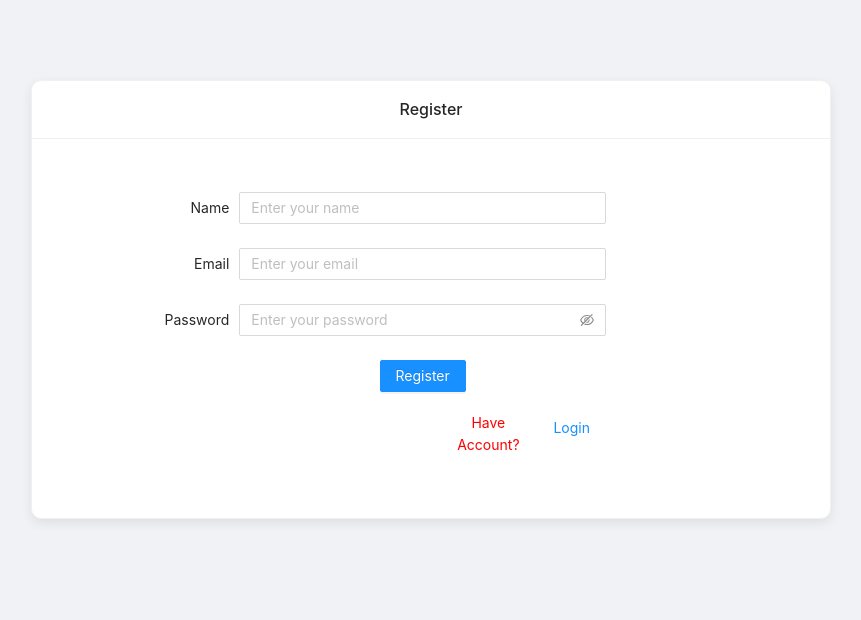
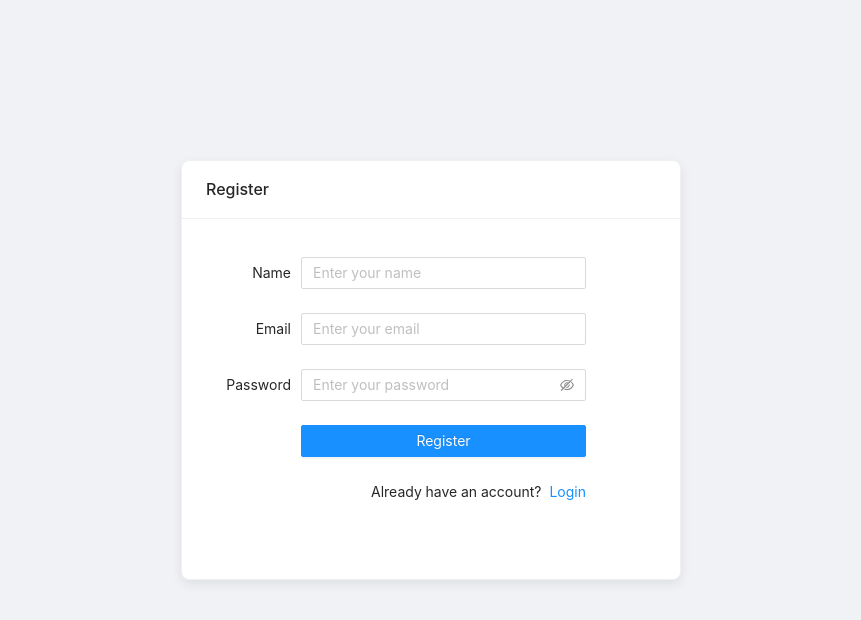
Before and after one commit to myonaingwinn/webrtc-laravel, a React (Create React App) app in the folder frontend/: page /register in a window 1280 px wide. Shown: the top 620 px of the page, without its empty margins (209-1070 px from the left). Built offline with nearby package versions, Linux system fonts and the light colour scheme; no server answers.

Commit message:
fix : login, register design

```diff
--- a/frontend/src/assets/styles/Login/login.scss
+++ b/frontend/src/assets/styles/Login/login.scss
@@ -2,18 +2,14 @@
     .card {
         border-radius: 8px;
         width: 500px;
-        height: 400px;
+        height: 360px;
         margin-top: 20vh;
         box-shadow: rgba(0, 0, 0, 0.08) 0px 4px 12px;
     }
 
     .form {
-        padding-top: 2rem;
+        padding-top: 1.5rem;
         padding-right: 70px;
-
-        .ant-form-item {
-            margin-bottom: 33px;
-        }
     }
 
     .btn-login {
--- a/frontend/src/assets/styles/Register/register.scss
+++ b/frontend/src/assets/styles/Register/register.scss
@@ -1,10 +1,22 @@
 .register {
     .card {
-        text-align: "center";
-        width: "800px";
-        margin: "0 auto";
-        margin-top: "80px";
-        border-radius: "10px";
-        box-shadow: "rgba(0, 0, 0, 0.08) 0px 4px 12px";
+        border-radius: 8px;
+        width: 500px;
+        height: 420px;
+        margin-top: 20vh;
+        box-shadow: rgba(0, 0, 0, 0.08) 0px 4px 12px;
+    }
+
+    .form {
+        padding-top: 15px;
+        padding-right: 70px;
+    }
+
+    .btn-register {
+        width: 100%;
+    }
+
+    .link-login {
+        float: right;
     }
 }
--- a/frontend/src/components/Register/Register.js
+++ b/frontend/src/components/Register/Register.js
@@ -1,37 +1,35 @@
-import { Button, Form, Input, notification } from "antd";
+import { Button, Col, Form, Input, notification, Row, Space } from "antd";
 import React, { useState } from "react";
 import { Card } from "antd";
-import { useNavigate } from "react-router-dom";
-import {
-    baseUrl,
-} from "../../helpers/Utilities";
+import { Link, useNavigate } from "react-router-dom";
+import { baseUrl } from "../../helpers/Utilities";
 const formItemLayout = {
     labelCol: {
         xs: {
-            span: 8,
+            span: 6,
         },
         sm: {
-            span: 8,
+            span: 6,
         },
     },
     wrapperCol: {
         xs: {
-            span: 24,
+            span: 18,
         },
         sm: {
-            span: 16,
+            span: 18,
         },
     },
 };
 const tailFormItemLayout = {
     wrapperCol: {
         xs: {
-            span: 24,
-            offset: 0,
+            span: 18,
+            offset: 6,
         },
         sm: {
-            span: 16,
-            offset: 8,
+            span: 18,
+            offset: 6,
         },
     },
 };
@@ -60,22 +58,22 @@ const Register = () => {
                     console.log(res);
                     if (res.ok) {
                         notification.open({
-                            type: 'success',
-                            message: 'Register Success!',
+                            type: "success",
+                            message: "Register Success!",
                         });
                         return navigator("/login");
                     } else {
                         notification.open({
-                            type: 'error',
-                            message: 'Register Fail!',
+                            type: "error",
+                            message: "Register Fail!",
                         });
                         return navigator("/register");
                     }
                 })
                 .catch((err) => {
                     notification.open({
-                        type: 'error',
-                        message: 'Register Fail!',
+                        type: "error",
+                        message: "Register Fail!",
                     });
                     console.log(err);
                     return navigator("/register");
@@ -95,35 +93,17 @@ const Register = () => {
         setPassword(e.target.value);
     };
 
-    const handleLoginSubmit = (e) => {
-        return navigator("/login");
-    };
-
     return (
-        <>
-            <div className="register">
-                <Card
-                    title="Register"
-                    className="card"
-                    style={{
-                        textAlign: "center",
-                        width: "800px",
-                        margin: "0 auto",
-                        marginTop: "80px",
-                        borderRadius: "10px",
-                        boxShadow: "rgba(0, 0, 0, 0.08) 0px 4px 12px",
-                    }}
-                >
+        <Row className="register" align="center">
+            <Col>
+                <Card title="Register" className="card">
                     <Form
                         {...formItemLayout}
                         form={form}
                         name="register"
-                        style={{
-                            marginTop: "30px",
-                            marginRight: "200px",
-                        }}
                         colon={false}
                         requiredMark={false}
+                        className="form"
                     >
                         <Form.Item
                             name="name"
@@ -134,7 +114,7 @@ const Register = () => {
                             rules={[
                                 {
                                     required: true,
-                                    message: "Please input your name!",
+                                    message: "Please enter your name!",
                                 },
                             ]}
                         >
@@ -150,11 +130,11 @@ const Register = () => {
                             rules={[
                                 {
                                     type: "email",
-                                    message: "The input is not valid email!",
+                                    message: "Please enter valid email!",
                                 },
                                 {
                                     required: true,
-                                    message: "Please input your email!",
+                                    message: "Please enter your email!",
                                 },
                             ]}
                         >
@@ -175,7 +155,7 @@ const Register = () => {
                                 },
                                 {
                                     required: true,
-                                    message: "Please input your password!",
+                                    message: "Please enter your password!",
                                 },
                             ]}
                             hasFeedback
@@ -184,38 +164,25 @@ const Register = () => {
                         </Form.Item>
 
                         <Form.Item {...tailFormItemLayout}>
-                            <div>
                             <Button
                                 type="primary"
                                 htmlType="submit"
+                                className="btn-register"
                                 onClick={handleSubmit}
                             >
                                 Register
                             </Button>
+                        </Form.Item>
+                        <div className="link-login">
+                            <Space>
+                                Already have an account?
+                                <Link to="/login">Login</Link>
+                            </Space>
                         </div>
-                            <div style={{ marginTop: "20px", display: "flex" }}>
-                                <p
-                                    style={{
-                                        marginLeft: "200px",
-                                        color: "red",
-                                    }}
-                                >
-                                    Have Account?
-                                </p>
-                                <Button
-                                    type="link"
-                                    htmlType="submit"
-                                    onClick={handleLoginSubmit}
-                                    style={{ marginLeft: "auto" }}
-                                >
-                                    Login
-                                </Button>
-                            </div>
-                        </Form.Item>
                     </Form>
                 </Card>
-            </div>
-        </>
+            </Col>
+        </Row>
     );
 };
 
```
Lines whose indentation alone changed are shown as unchanged.
